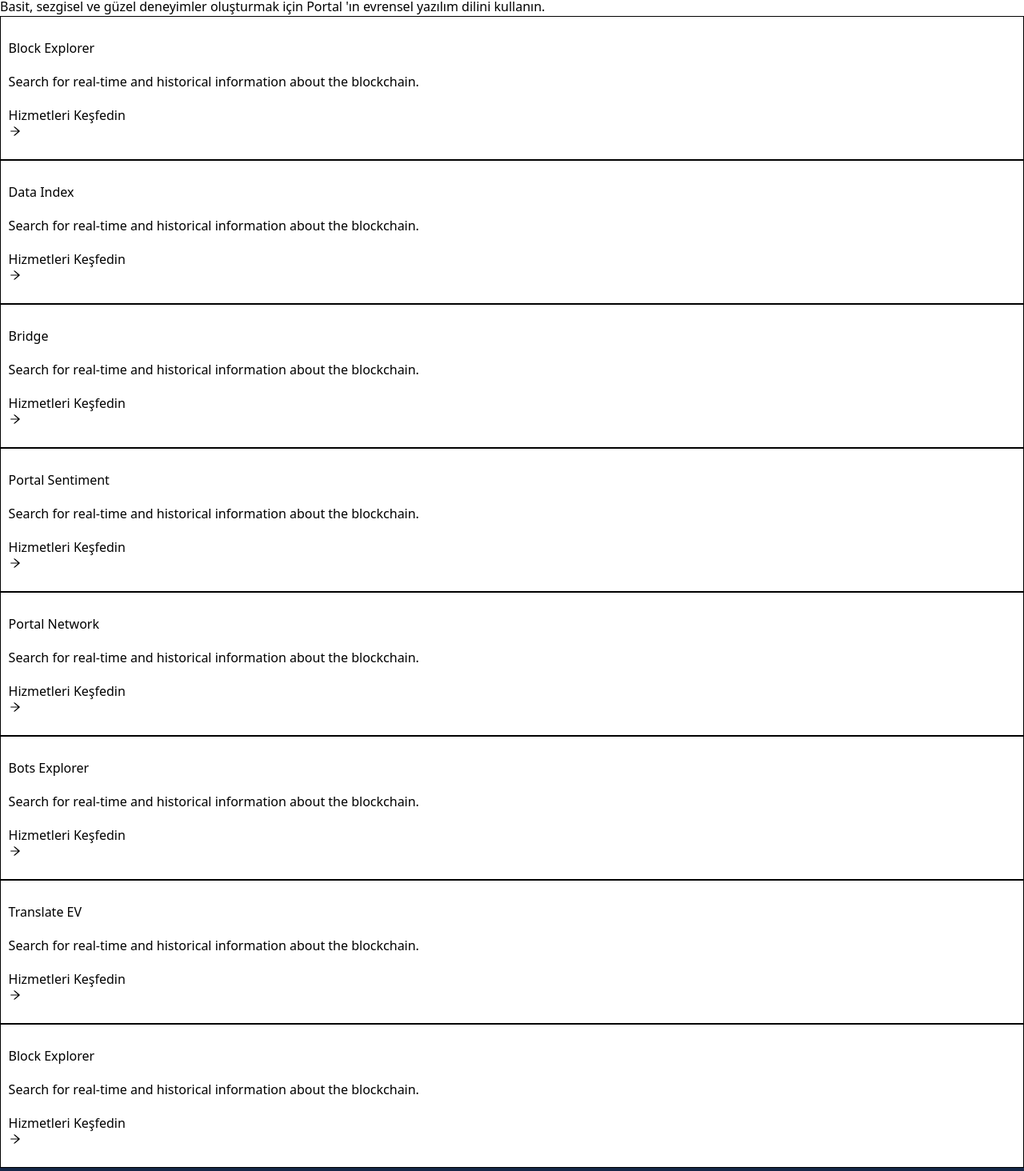
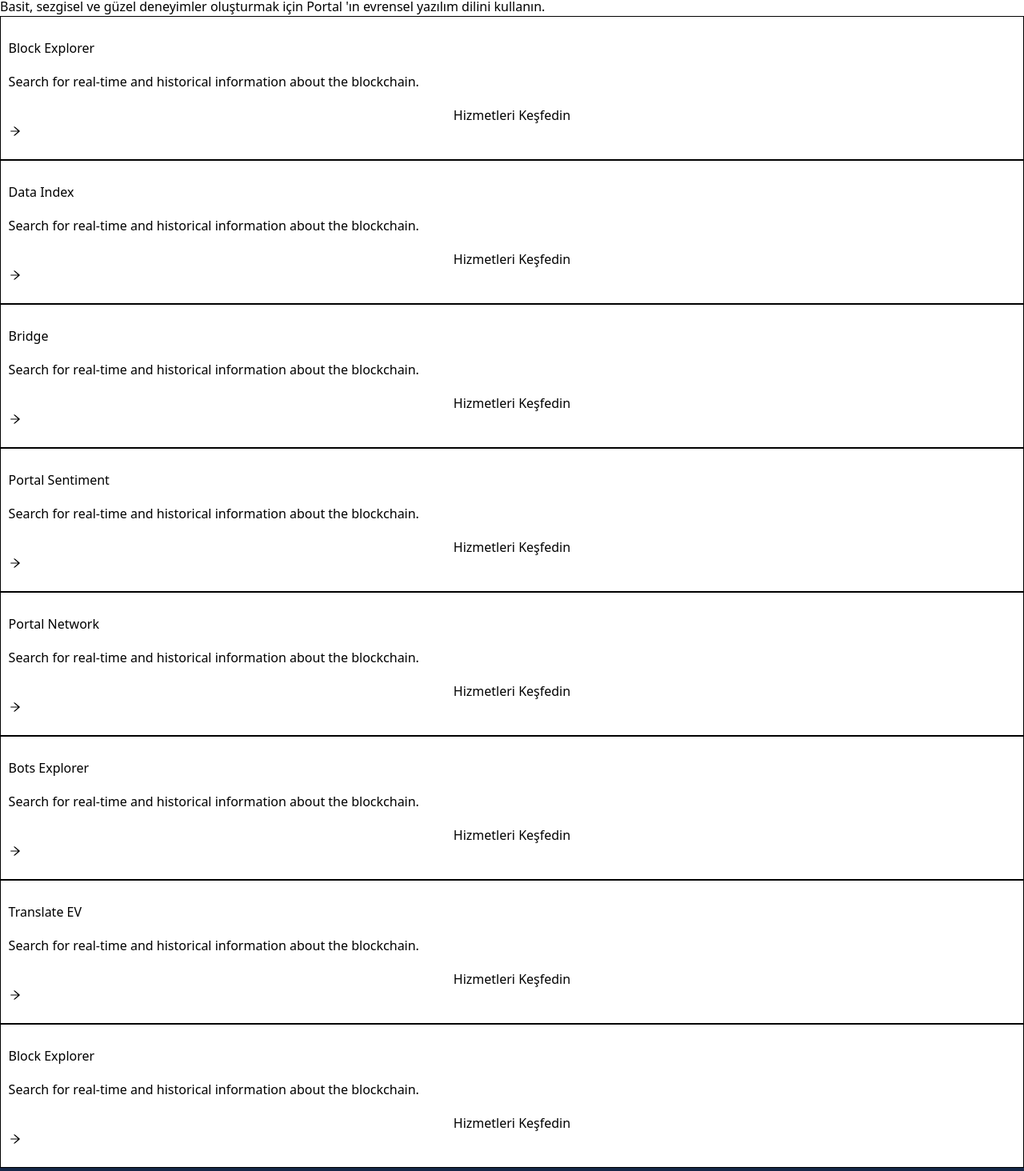
Before and after one commit to burakkrt/react-glomil-test-case, a React (Vite) app: page / in a window 1280 px wide. Shown: the part 714-2178 px from the top of the page at 80% size. Built offline with nearby package versions, Linux system fonts and the light colour scheme.

Commit message:
feature(a link passive): a link translate button and alert passive

```diff
--- a/src/pages/home/portal-live-products/PortalBox.jsx
+++ b/src/pages/home/portal-live-products/PortalBox.jsx
@@ -1,15 +1,16 @@
-import {Icon06} from "../../../components/globalIcons.jsx"
+import { Icon06 } from "../../../components/globalIcons.jsx";
 
-export default function PortalBox({title, desc, link}) {
+export default function PortalBox({ title, desc }) {
+
 
   return (
     <div className="box">
       <h3 className="font-bold">{title}</h3>
       <p>{desc}</p>
-      <a href={link} className="underline">Hizmetleri Keşfedin
+      <button onClick={() => alert("button passive")} className="underline">Hizmetleri Keşfedin
         <Icon06
-          className="inline-block ms-1 text-blue-600"/>
-      </a>
+          className="inline-block ms-1 text-blue-600" />
+      </button>
     </div>
   );
 }
--- a/src/pages/home/portal-live-products/PortalLiveProducts.jsx
+++ b/src/pages/home/portal-live-products/PortalLiveProducts.jsx
@@ -1,5 +1,5 @@
-import './index.css'
-import PortalBox from './PortalBox.jsx'
+import "./index.css";
+import PortalBox from "./PortalBox.jsx";
 
 export default function PortalLiveProducts() {
 
@@ -11,22 +11,14 @@ export default function PortalLiveProducts() {
           kullanın.</p>
       </div>
       <div className="lg:w-3/4 xl:w-3/5 lg:mx-auto flex flex-wrap justify-center mx-5 sm:mx-0">
-        <PortalBox title="Block Explorer" desc="Search for real-time and historical information about the blockchain."
-                   link="#"/>
-        <PortalBox title="Data Index" desc="Search for real-time and historical information about the blockchain."
-                   link="#"/>
-        <PortalBox title="Bridge" desc="Search for real-time and historical information about the blockchain."
-                   link="#"/>
-        <PortalBox title="Portal Sentiment" desc="Search for real-time and historical information about the blockchain."
-                   link="#"/>
-        <PortalBox title="Portal Network" desc="Search for real-time and historical information about the blockchain."
-                   link="#"/>
-        <PortalBox title="Bots Explorer" desc="Search for real-time and historical information about the blockchain."
-                   link="#"/>
-        <PortalBox title="Translate EV" desc="Search for real-time and historical information about the blockchain."
-                   link="#"/>
-        <PortalBox title="Block Explorer" desc="Search for real-time and historical information about the blockchain."
-                   link="#"/>
+        <PortalBox title="Block Explorer" desc="Search for real-time and historical information about the blockchain." />
+        <PortalBox title="Data Index" desc="Search for real-time and historical information about the blockchain." />
+        <PortalBox title="Bridge" desc="Search for real-time and historical information about the blockchain." />
+        <PortalBox title="Portal Sentiment" desc="Search for real-time and historical information about the blockchain." />
+        <PortalBox title="Portal Network" desc="Search for real-time and historical information about the blockchain." />
+        <PortalBox title="Bots Explorer" desc="Search for real-time and historical information about the blockchain." />
+        <PortalBox title="Translate EV" desc="Search for real-time and historical information about the blockchain." />
+        <PortalBox title="Block Explorer" desc="Search for real-time and historical information about the blockchain." />
       </div>
     </div>
   );
```
